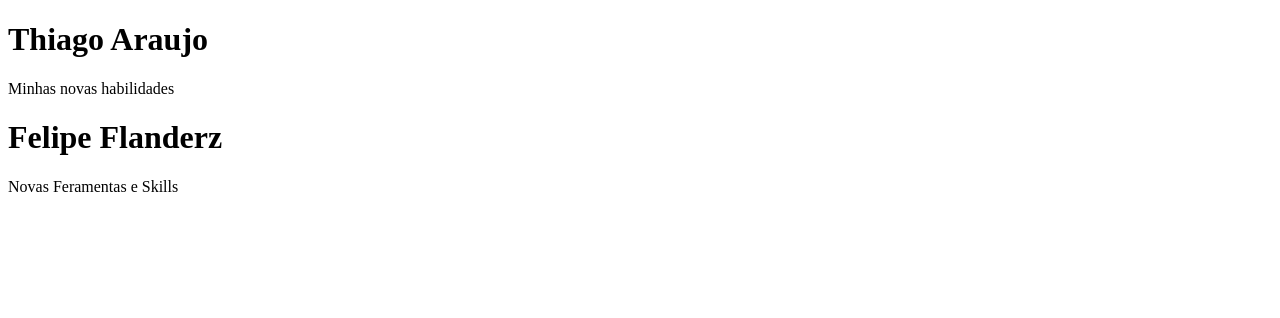
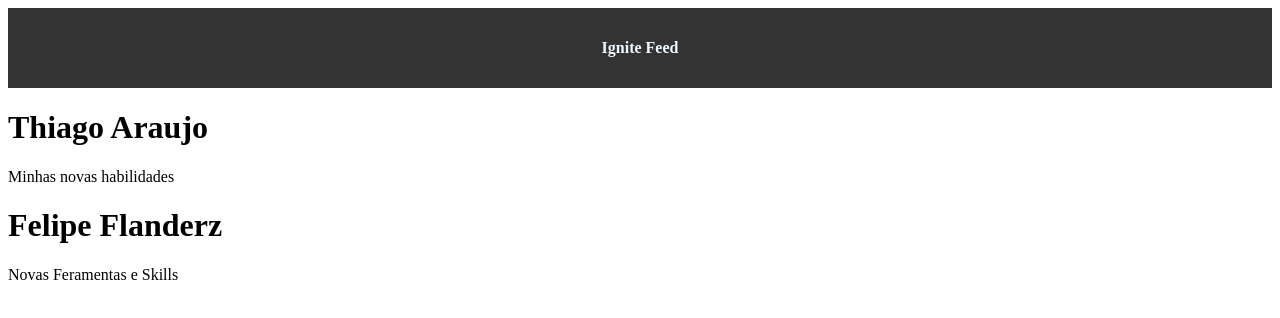
Before and after one commit to XThiagoX/Ignite-Feed, a React (Vite) app: page / in a window 1280 px wide. Shown: the top 318 px of the page. Built offline with nearby package versions, Linux system fonts and the light colour scheme.

Commit message:
<feat>[header style]: Criação de arquivos css para estilização do header usando Styles modules

```diff
--- a/src/App.jsx
+++ b/src/App.jsx
@@ -1,8 +1,10 @@
 import Post from './Post.jsx'
+import Header from './components/Header.jsx'
 
 function App() {
   return (
     <div>
+      <Header/>
       <Post
       author="Thiago Araujo"
       content="Minhas novas habilidades"
--- /dev/null
+++ b/src/components/Header.jsx
@@ -0,0 +1,9 @@
+import headerStyles from './Header.module.css'
+
+export default function Header(){
+    return (
+        <header className={headerStyles.header}>
+        <strong >Ignite Feed</strong>
+        </header>
+    );
+}
--- /dev/null
+++ b/src/components/Header.module.css
@@ -0,0 +1,8 @@
+.header{
+    background: #333;
+    height: 5rem;
+    color: aliceblue;
+    display: flex;
+    align-items: center;
+    justify-content: center;
+}
```
Also changed, not shown: src/style.css (added).
